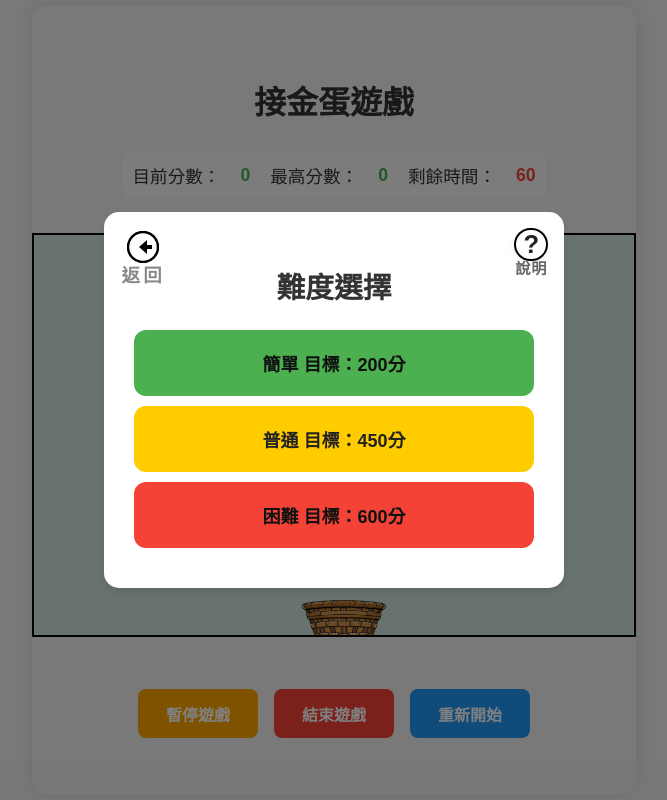
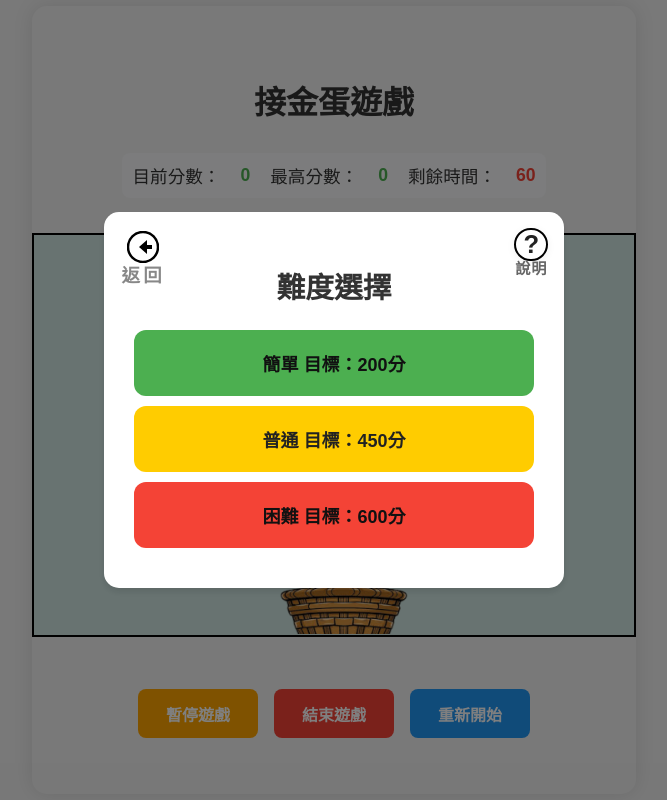
Before and after one commit to ou891226-spec/ouu, a PHP site: the page made by project12/Catch-Egg Game.php in a window 1280 px wide. Shown: the whole page, without its empty margins (306-973 px from the left). Run offline with PHP 8.4, Linux system fonts and the light colour scheme; the visitor is signed in with stand-in values (Sample User, id 1).

Commit message:
修改接金蛋畫面

```diff
--- a/project12/Catch-Egg Game.php
+++ b/project12/Catch-Egg Game.php
@@ -55,6 +55,10 @@ if ($_SERVER['REQUEST_METHOD'] === 'POST' && isset($_SERVER['HTTP_X_REQUESTED_WI
                     'member_id' => $member_id
                 ]);
 
+                // 檢查並完成所有相關任務
+                require_once 'check_and_grant_achievements.php';
+                checkAndCompleteAllTasks($member_id, '反應力');
+
                 $pdo->commit();
 
                 echo json_encode([
@@ -63,7 +67,8 @@ if ($_SERVER['REQUEST_METHOD'] === 'POST' && isset($_SERVER['HTTP_X_REQUESTED_WI
                     'difficulty' => $difficulty,
                     'status' => $status,
                     'score' => (int)$score,
-                    'play_time' => (int)$playTime
+                    'play_time' => (int)$playTime,
+                    'task_completed' => !empty($completed_tasks)
                 ]);
             } catch (Exception $e) {
                 $pdo->rollBack();
@@ -85,6 +90,10 @@ if ($_SERVER['REQUEST_METHOD'] === 'POST' && isset($_SERVER['HTTP_X_REQUESTED_WI
     <meta name="viewport" content="width=device-width, initial-scale=1.0">
     <title>接金蛋遊戲</title>
     <link rel="stylesheet" href="css/Catch-Egg.css">
+    <script>
+        // 設置會員ID供JavaScript使用
+        window.memberId = <?php echo $_SESSION['member_id'] ?? 'null'; ?>;
+    </script>
 </head>
 <body>
     <!-- 遊戲主畫面 -->
@@ -167,8 +176,8 @@ if ($_SERVER['REQUEST_METHOD'] === 'POST' && isset($_SERVER['HTTP_X_REQUESTED_WI
                     <span style="font-weight:bold;font-size:1.1rem;">玩法</span>
                 </div>
                 <ul style="margin-left:2.2rem;">
-                    <li>左右拖曳籃子接蛋</li>
-                    <li>接到金蛋+10分，白蛋+3分，炸彈-20分</li>
+                    <li>動動手指左右拖曳籃子接蛋</li>
+                    <li>接到<span style="color:gold;font-size:1.2em;">🥚</span>金蛋+10分，<img src="img/egg.png" style="width:1.8em;height:1.8em;vertical-align:middle;margin:0 2px;">白蛋+3分，<span style="font-size:1.2em;">💣</span>炸彈-20分</li>
                     <li>時間內達到目標分數就過關！</li>
                 </ul>
             </div>
@@ -210,6 +219,6 @@ if ($_SERVER['REQUEST_METHOD'] === 'POST' && isset($_SERVER['HTTP_X_REQUESTED_WI
         }
     </script>
     <script src="js/Catch-Egg.js"></script>
-    <script src="js/auto-save-time.js"></script>
+    <script src="js/auto-save-time-fixed.js"></script>
 </body>
 </html>
--- a/project12/css/Catch-Egg.css
+++ b/project12/css/Catch-Egg.css
@@ -68,15 +68,15 @@ h1 {
 }
 
 #basket {
-  width: 100px;
-  height: 50px;
+  width: 150px;
+  height: 60px;
   background-image: url('../img/getttt.png');
   background-size: cover;
   background-position: center;
   position: absolute;
-  bottom: -2px;
-  left: 260px;
-  border-radius: 10px;
+  bottom: 0.3px;
+  left: 235px;
+  border-radius: 20px;
   cursor: grab;
   z-index: 1000;
 }
@@ -296,7 +296,7 @@ button {
   border-radius: 1rem;
   text-align: center;
   width: 90%;
-  max-width: 450px;
+  max-width: 550px;
   box-shadow: 0 4px 6px rgba(0, 0, 0, 0.1);
   position: relative;
 }
```
